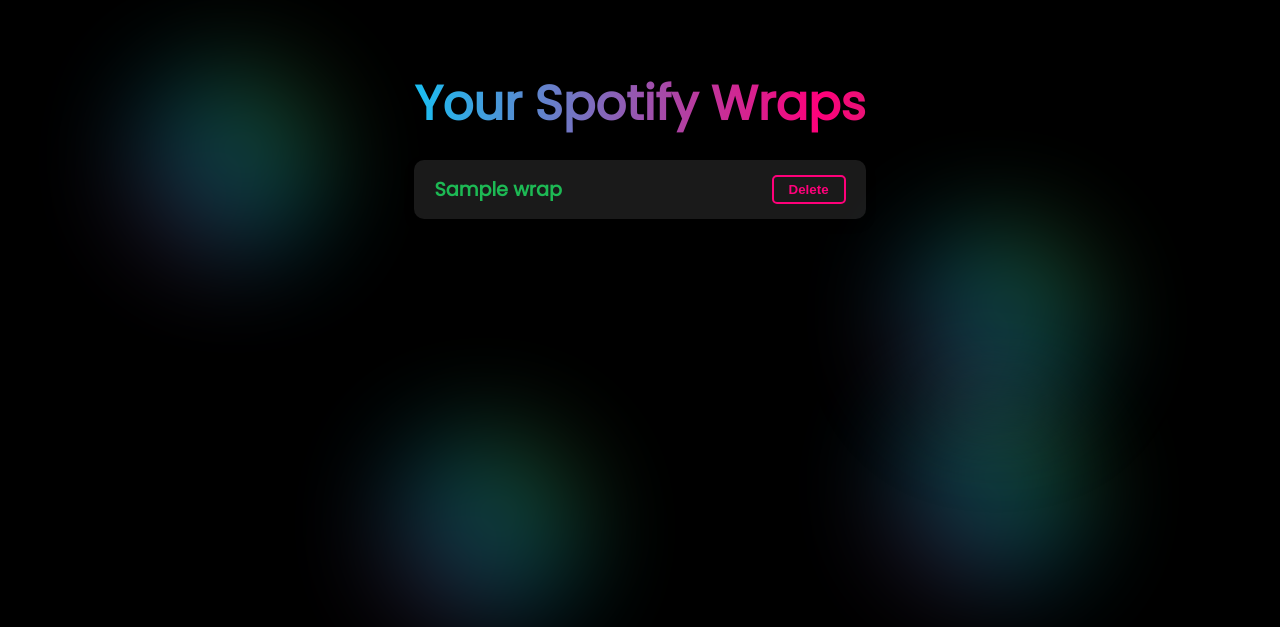
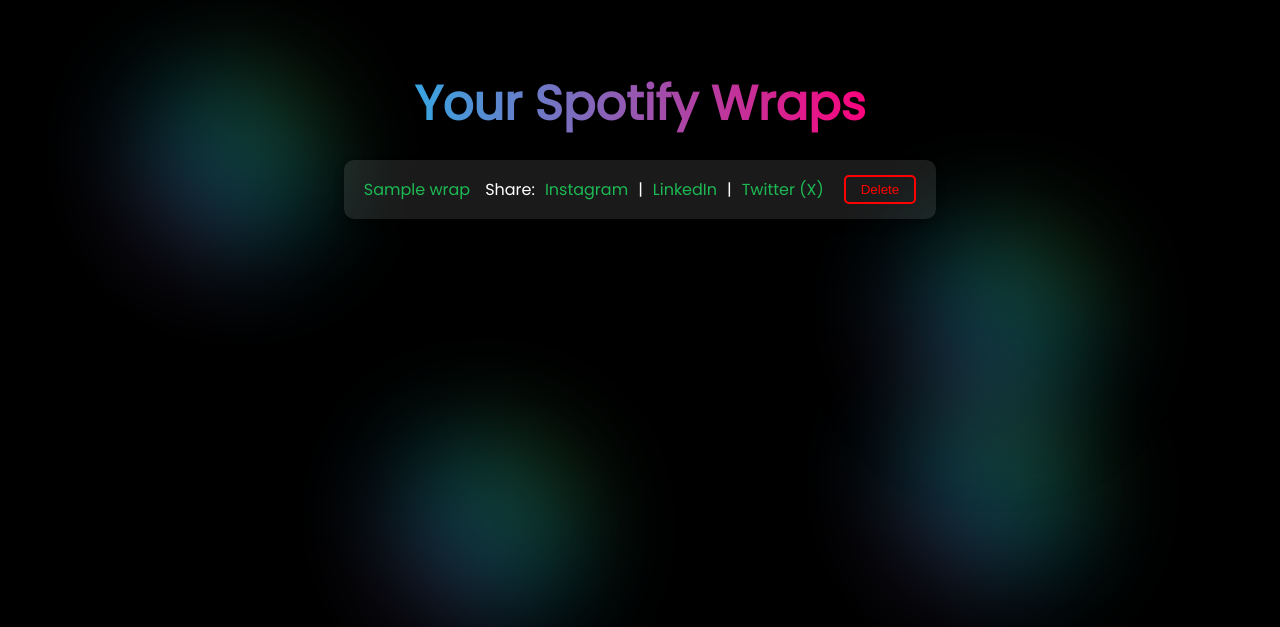
Before and after one commit to MMannuru/SpotifyWrapper, a Django app: template spotify_wrapped/core/templates/core/list_wraps.html in a window 1280 px wide. Shown: the part 72-699 px from the top of the page. Run offline with Django 3.2, Linux system fonts and the light colour scheme; the template is opened without the code that fills it: most values are stand-ins (such as "Sample title", 1, 10 or a date in 2020).

Commit message:
added social media feature to saved wraps.

```diff
--- a/spotify_wrapped/core/templates/core/list_wraps.html
+++ b/spotify_wrapped/core/templates/core/list_wraps.html
@@ -146,29 +146,28 @@
 
         ul.wraps-list li a {
             color: #1db954;
-            font-weight: bold;
             text-decoration: none;
-            font-size: 1.2rem;
+            font-size: 1rem;
             transition: color 0.3s ease;
         }
 
         ul.wraps-list li a:hover {
-            color: #00D4FF;
+            color: #ffffff;
         }
 
         ul.wraps-list li button {
             background-color: transparent;
-            border: 2px solid #FF007A;
-            color: #FF007A;
+            border: 2px solid #ff0000;
+            color: #ff0000;
             border-radius: 5px;
             padding: 5px 15px;
-            font-weight: bold;
             cursor: pointer;
             transition: all 0.3s ease;
+            font-weight: normal;
         }
 
         ul.wraps-list li button:hover {
-            background-color: #FF007A;
+            background-color: #ff0000;
             color: white;
         }
 
@@ -176,6 +175,26 @@
             color: #ccc;
             font-size: 1.2rem;
         }
+
+        .share-buttons {
+            display: flex;
+            gap: 10px;
+            align-items: center;
+            margin-left: 15px;
+            font-weight: normal;
+        }
+
+        .share-buttons a {
+            color: #1db954;
+            text-decoration: none;
+            cursor: pointer;
+            transition: color 0.3s ease;
+        }
+
+        .share-buttons a:hover {
+            color: #ffffff;
+        }
+
     </style>
 </head>
 <body>
@@ -209,7 +228,18 @@
             {% for wrap in wraps %}
             <li>
                 <a href="{% url 'view_wrap' wrap.id %}">{{ wrap.title }}</a>
-                <form method="POST" action="{% url 'delete_wrap' wrap.id %}" style="display: inline;">
+
+                <!-- Share Links -->
+                <div class="share-buttons">
+                    <span>{% trans "Share:" %}</span>
+                    <a href="#" onclick="copyAndOpen('{{ request.build_absolute_uri }}', 'https://www.instagram.com', '{% trans "Link copied to clipboard for Instagram! Press OK to post." %}')">Instagram</a> |
+                    <a href="#" onclick="copyAndOpen('{{ request.build_absolute_uri }}', 'https://www.linkedin.com/sharing/share-offsite/?url={{ request.build_absolute_uri }}', '{% trans "Link copied to clipboard for LinkedIn! Press OK to post." %}')">LinkedIn</a> |
+                    <a href="#" onclick="copyAndOpen('{{ request.build_absolute_uri }}', 'https://twitter.com/intent/tweet?url={{ request.build_absolute_uri }}&text={{ wrap.title }}', '{% trans "Link copied to clipboard for Twitter (X)! Press OK to post." %}')">Twitter (X)</a>
+                </div>
+
+
+                <!-- Delete Form -->
+                <form method="POST" action="{% url 'delete_wrap' wrap.id %}" style="display: inline; margin-left: 20px;">
                     {% csrf_token %}
                     <button type="submit">{% trans "Delete" %}</button>
                 </form>
@@ -219,5 +249,23 @@
             {% endfor %}
         </ul>
     </div>
+
+    <script>
+        function copyAndOpen(text, url, message) {
+            // Copy the link to the clipboard
+            const tempInput = document.createElement('input');
+            tempInput.value = text;
+            document.body.appendChild(tempInput);
+            tempInput.select();
+            document.execCommand('copy');
+            document.body.removeChild(tempInput);
+
+            // Alert the user
+            alert(message);
+
+            // Open the social media link in a new window
+            window.open(url, '_blank');
+        }
+    </script>
 </body>
 </html>
```
Also changed, not shown: spotify_wrapped/locale/es/LC_MESSAGES/django.po, spotify_wrapped/locale/fr/LC_MESSAGES/django.po, 2 other files.
